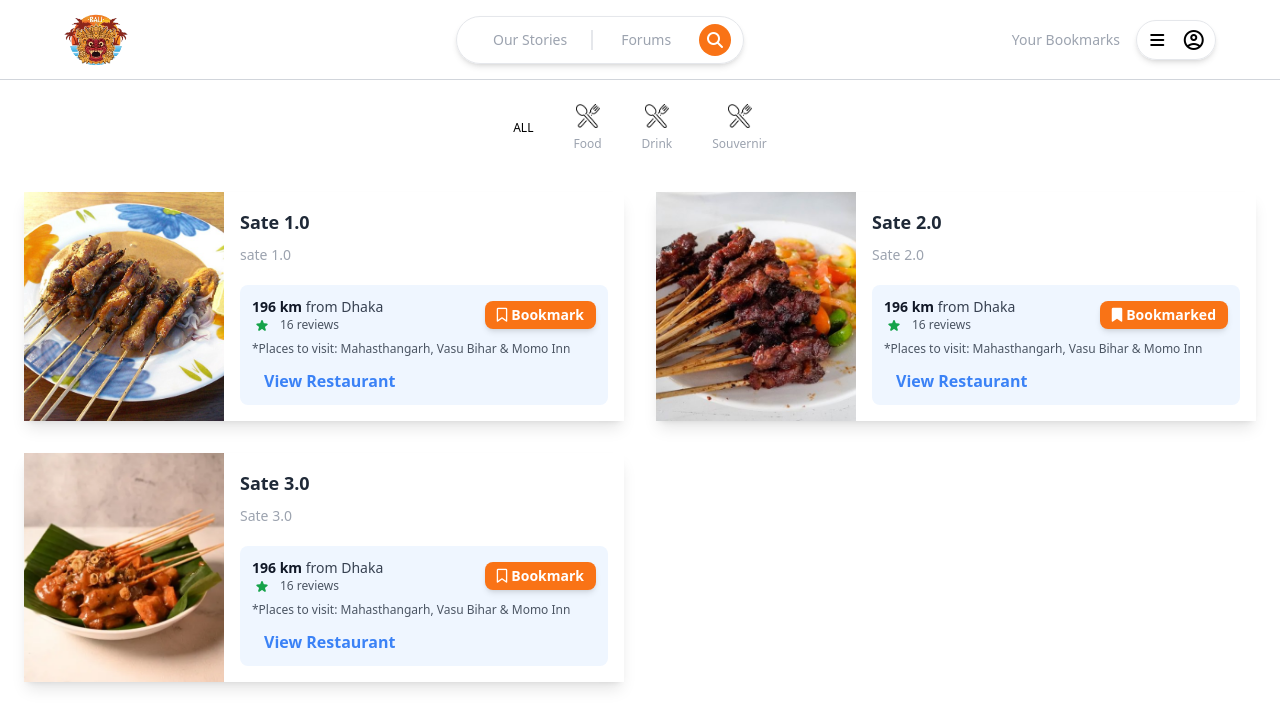
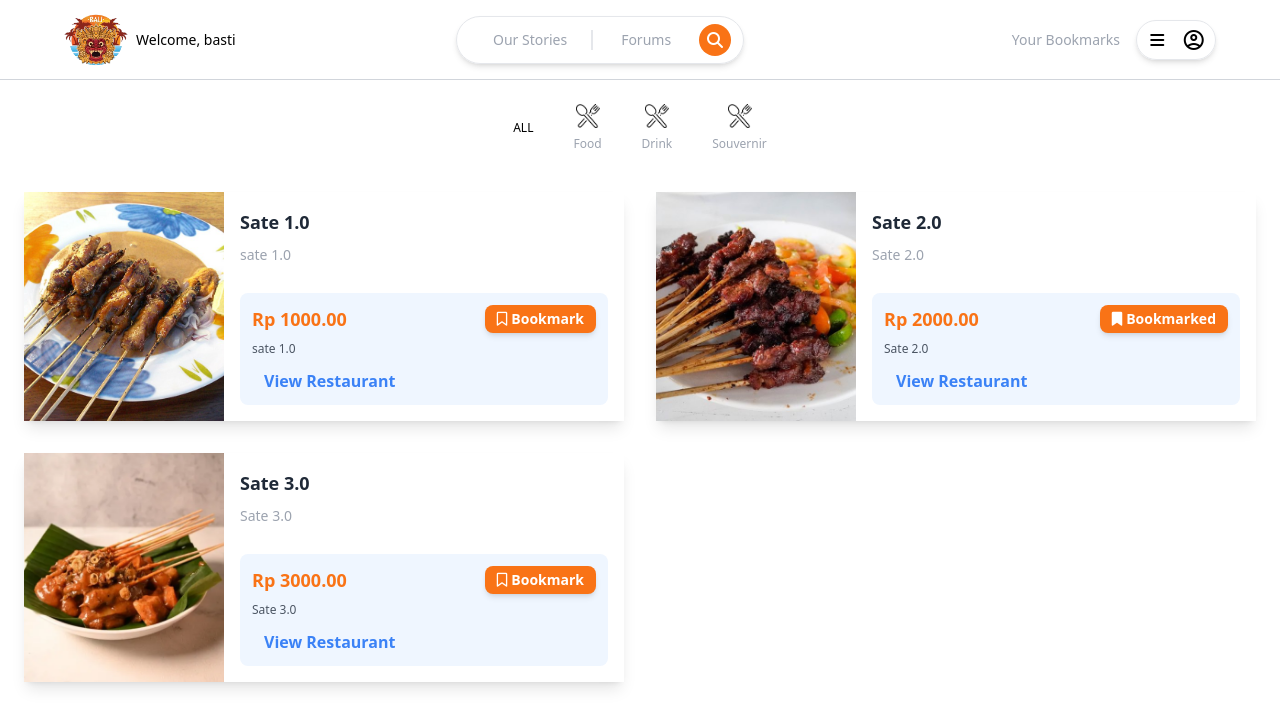
Before and after one commit to Kelompok-D07/Bali-heritage, a Django app: page / in a window 1280 px wide. Shown: the top 728 px of the page. Run offline with Django 5.2, Linux system fonts and the light colour scheme; a user stored in the database is signed in; data comes from the database, SQL or seed files in the repository; both versions use the stored data as it was after the commit; parts of the project's set-up code (start-up, migrations or seed data) failed here and were passed over; some libraries are stand-ins or nearby versions.

Commit message:
Welcome added

```diff
--- a/Homepage/templates/card_product_main.html
+++ b/Homepage/templates/card_product_main.html
@@ -15,17 +15,7 @@
                 <div class="flex justify-between items-center">
                     <div>
                         <div class="text-sm text-gray-700">
-                            <span class="text-gray-900 font-bold">196 km</span> from Dhaka
-                        </div>
-                        <div class="flex items-center">
-                            <div class="flex">
-                                <!-- Rating stars -->
-                                <svg class="w-3 h-3 mx-1 fill-current text-green-600" xmlns="http://www.w3.org/2000/svg" viewBox="0 0 14 14">
-                                    <path d="M6.43 12l-2.36 1.64a1 1 0 0 1-1.53-1.11l.83-2.75a1 1 0 0 0-.35-1.09L.73 6.96a1 1 0 0 1 .59-1.8l2.87-.06a1 1 0 0 0 .92-.67l.95-2.71a1 1 0 0 1 1.88 0l.95 2.71c.13.4.5.66.92.67l2.87.06a1 1 0 0 1 .59 1.8l-2.3 1.73a1 1 0 0 0-.34 1.09l.83 2.75a1 1 0 0 1-1.53 1.1L7.57 12a1 1 0 0 0-1.14 0z"></path>
-                                </svg>
-                                <!-- Repeat for 4 other stars -->
-                            </div>
-                            <div class="text-gray-600 ml-2 text-xs">16 reviews</div>
+                            <span class="font-bold text-orange-500 text-lg">Rp {{ product.price }}</span>
                         </div>
                     </div>
 
@@ -43,7 +33,7 @@
                     </div>
                 </div>
                 <div class="mt-2 text-gray-600 text-xs">
-                    *Places to visit: Mahasthangarh, Vasu Bihar & Momo Inn
+                    {{ product.description }}
                 </div>
                 <!-- View Restaurant Button -->
                 <div class="mt-3">
--- a/templates/navbar.html
+++ b/templates/navbar.html
@@ -1,8 +1,14 @@
 {% load static %}
 <div class="grid grid-cols-1 sm:grid-cols-3 px-4 sm:px-16 w-full h-20 border-b border-gray-300 items-center bg-white">
-    <a href="/">
-        <img src="{% static 'image/logo.png' %}" alt="Logo" class="h-16 w-16 mx-auto sm:mx-0"/>
-    </a>
+    <div class="flex items-center">
+        <a href="/">
+            <img src="{% static 'image/logo.png' %}" alt="Logo" class="h-16 w-16 mx-auto sm:mx-0"/>
+        </a>
+        {% if user.is_authenticated %}
+            <span class="text-sm text-black-500 ml-2">Welcome, {{ user.username }}</span>
+        {% endif %}
+    </div>
+
     <div class="flex justify-evenly items-center border rounded-full shadow-md h-12 w-full sm:w-72 mx-2">
         <a href="/stories" class="border-r-2 text-sm font-medium px-6 text-gray-400 hover:text-black">Our Stories</a>
         <a href="/forums" class="text-sm font-medium px-4 text-gray-400 hover:text-black">Forums</a>
@@ -10,9 +16,9 @@
             <i class="fa-solid fa-magnifying-glass"></i>
         </button>
     </div>
+
     <div class="flex justify-end items-center gap-4">
         <a href="#" onclick="checkLogin()" class="text-sm font-medium text-gray-400 hover:text-black">Your Bookmarks</a>
-
 
         <div class="relative">
             <button id="dropdownButton" class="flex justify-evenly items-center gap-2 rounded-full border shadow-md h-10 w-20 py-1.25 pr-1.25 pl-2 hover:shadow-lg transition-shadow duration-200" onclick="toggleDropdown()">
@@ -31,7 +37,6 @@
 
 <div id="registerPopup" class="hidden fixed inset-0 flex items-center justify-center bg-black bg-opacity-50" style="z-index: 9999;">
     <div class="bg-white rounded-lg p-6 w-80 relative">
-        <!-- Close Button -->
         <button onclick="hidePopup('registerPopup')" class="absolute top-2 right-2 text-gray-500 hover:text-gray-700">
             <i class="fa-solid fa-xmark"></i>
         </button>
@@ -46,7 +51,6 @@
 
 <div id="loginPopup" class="hidden fixed inset-0 flex items-center justify-center bg-black bg-opacity-50" style="z-index: 9999;">
     <div class="bg-white rounded-lg p-6 w-80 relative">
-        <!-- Close Button -->
         <button onclick="hidePopup('loginPopup')" class="absolute top-2 right-2 text-gray-500 hover:text-gray-700">
             <i class="fa-solid fa-xmark"></i>
         </button>
@@ -116,7 +120,7 @@
                 alert('Registration successful!');
                 hidePopup('registerPopup');
                 document.cookie = "auth=true";  // Set cookie for login state
-                checkAuthState();  // Update button visibilityf
+                checkAuthState();  // Update button visibility
             } else {
                 alert(data.error);
             }
```
Also changed, not shown: db.sqlite3.
